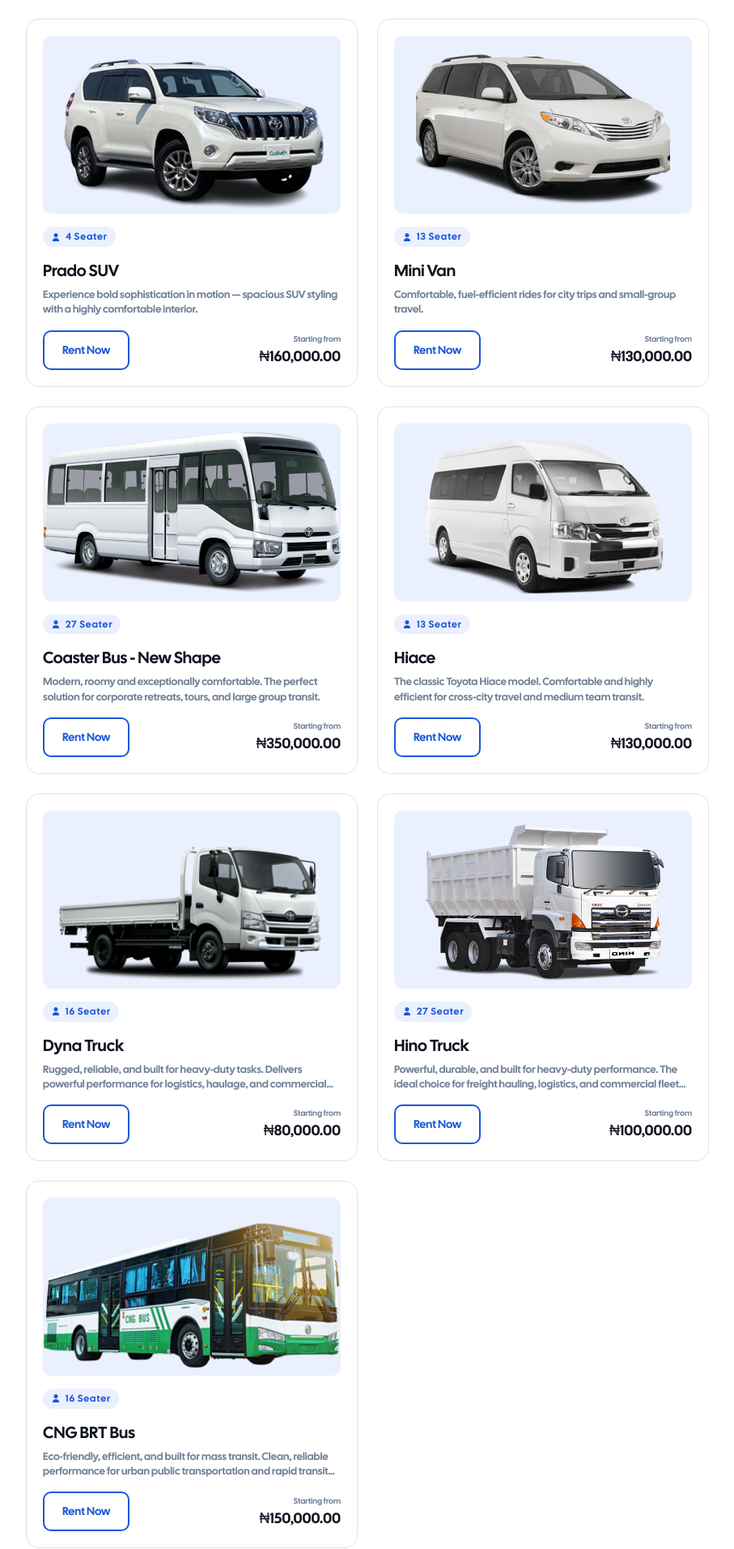
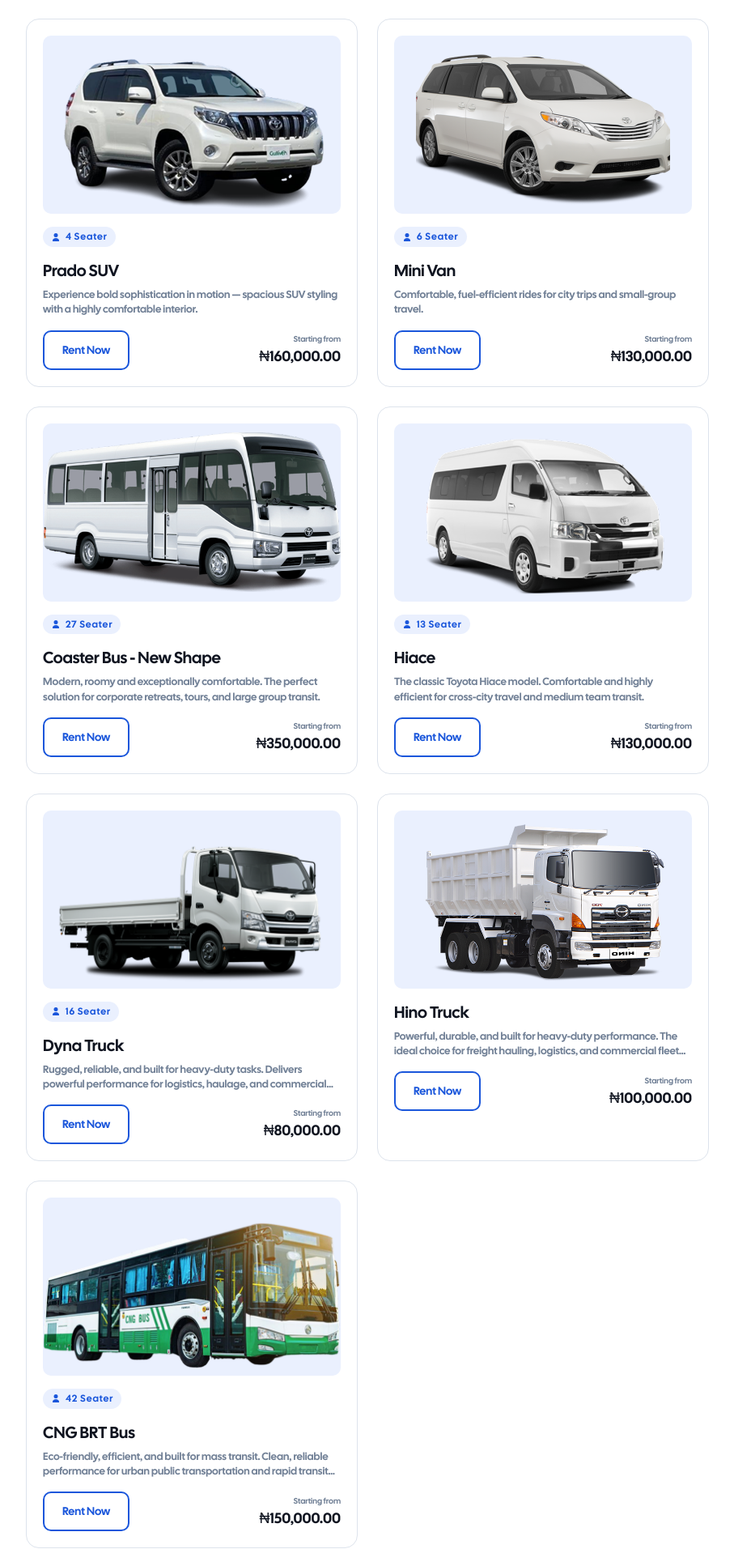
Before and after one commit to elroywisdom/acelologistics, a Next.js app: page / in a window 1280 px wide. Shown: the part 1817-3730 px from the top of the page at 81% size, without its empty margins (28-935 px from the left). Built offline with nearby package versions, Linux system fonts and the light colour scheme.

Commit message:
fix(fleet): update seat counts for Mini Van (6), CNG BRT (42), and make seats optional for Hino Truck

```diff
--- a/app/fleet/[vehicleId]/page.tsx
+++ b/app/fleet/[vehicleId]/page.tsx
@@ -69,7 +69,9 @@
 
           <div className="flex flex-col gap-2">
             <h1 className="text-display-l font-normal text-ink">{vehicle.name}</h1>
-            <p className="text-[15px] text-text-muted">{vehicle.seats} vehicle category</p>
+            <p className="text-[15px] text-text-muted">
+              {vehicle.seats ? `${vehicle.seats} vehicle category` : "Logistics & Cargo Transport"}
+            </p>
           </div>
 
           <div className="grid grid-cols-1 gap-8 lg:grid-cols-[1fr_420px] lg:items-start">
@@ -109,6 +111,7 @@
                 </p>
               </div>
 
+              {vehicle.seats && (
                 <div className="flex flex-col gap-4">
                   <h2 className="text-heading-2 font-normal text-ink">Amenities</h2>
                   <div className="flex flex-wrap gap-3">
@@ -118,6 +121,7 @@
                     </span>
                   </div>
                 </div>
+              )}
             </div>
 
             <div className="lg:sticky lg:top-[100px]">
--- a/components/cards/VehicleCard.tsx
+++ b/components/cards/VehicleCard.tsx
@@ -25,10 +25,12 @@
           className="object-contain"
         />
       </div>
-      <span className="inline-flex w-fit items-center gap-1.5 rounded-pill bg-tint-blue-100 px-2.5 py-1 text-caption font-normal text-primary">
-        <UserIcon className="h-3 w-3" />
-        {vehicle.seats}
-      </span>
+      {vehicle.seats && (
+        <span className="inline-flex w-fit items-center gap-1.5 rounded-pill bg-tint-blue-100 px-2.5 py-1 text-caption font-normal text-primary">
+          <UserIcon className="h-3 w-3" />
+          {vehicle.seats}
+        </span>
+      )}
       <div className="flex flex-col gap-2">
         <h3 className="text-heading-3 font-normal text-ink">{vehicle.name}</h3>
         <p className="line-clamp-2 text-[13px] leading-[1.4] text-text-muted">
--- a/components/sections/HeroCarousel.tsx
+++ b/components/sections/HeroCarousel.tsx
@@ -43,7 +43,7 @@
   },
   {
     name: "Sienna Mini Van",
-    subtitle: "13 Seater Comfort Shuttle",
+    subtitle: "6 Seater Comfort Shuttle",
     src: "/images/fleet/toyota-sienna-mini-van.png",
     alt: "Toyota Sienna Mini Van",
     width: 628,
--- a/content/home.ts
+++ b/content/home.ts
@@ -60,7 +60,7 @@
 export type FleetVehicle = {
   id: string;
   name: string;
-  seats: string;
+  seats?: string;
   description: string;
   price: string;
   image: { src: string; width: number; height: number };
@@ -97,7 +97,7 @@
   {
     id: "sienna",
     name: "Mini Van",
-    seats: "13 Seater",
+    seats: "6 Seater",
     description:
       "Comfortable, fuel-efficient rides for city trips and small-group travel.",
     price: "₦130,000.00",
@@ -133,7 +133,6 @@
   {
     id: "hino-truck",
     name: "Hino Truck",
-    seats: "27 Seater",
     description:
       "Powerful, durable, and built for heavy-duty performance. The ideal choice for freight hauling, logistics, and commercial fleet operations.",
     price: "₦100,000.00",
@@ -142,7 +141,7 @@
   {
     id: "cng-brt",
     name: "CNG BRT Bus",
-    seats: "16 Seater",
+    seats: "42 Seater",
     description:
       "Eco-friendly, efficient, and built for mass transit. Clean, reliable performance for urban public transportation and rapid transit corridors.",
     price: "₦150,000.00",
```
Lines whose indentation alone changed are shown as unchanged.
